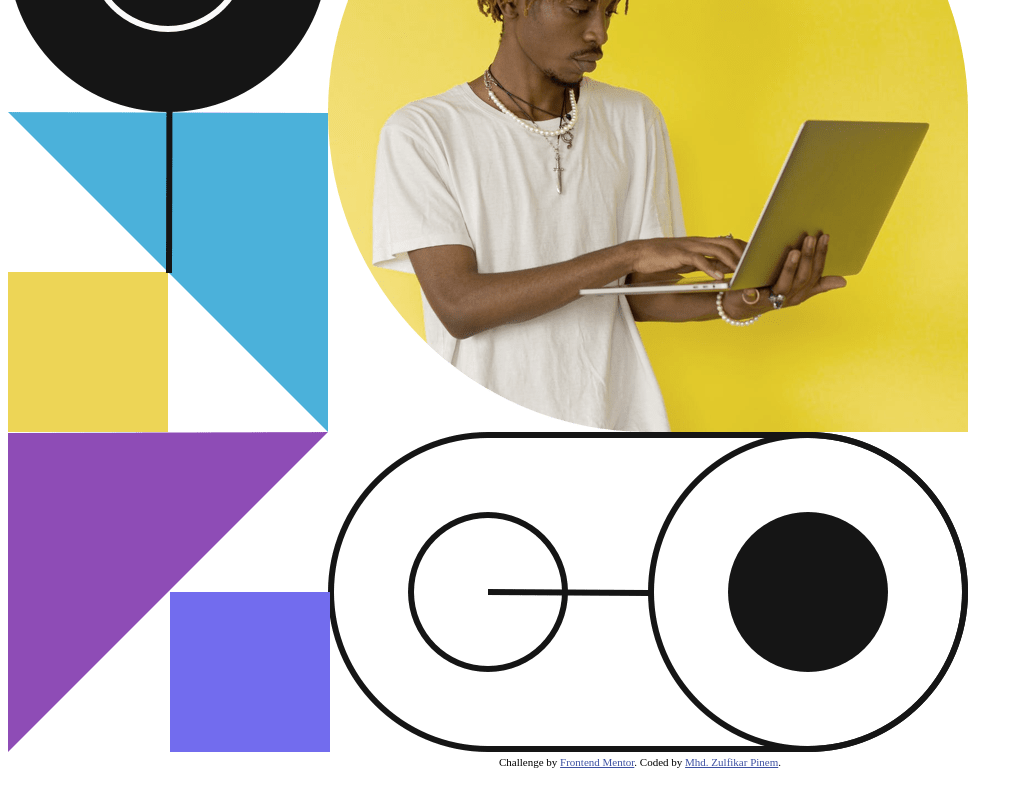
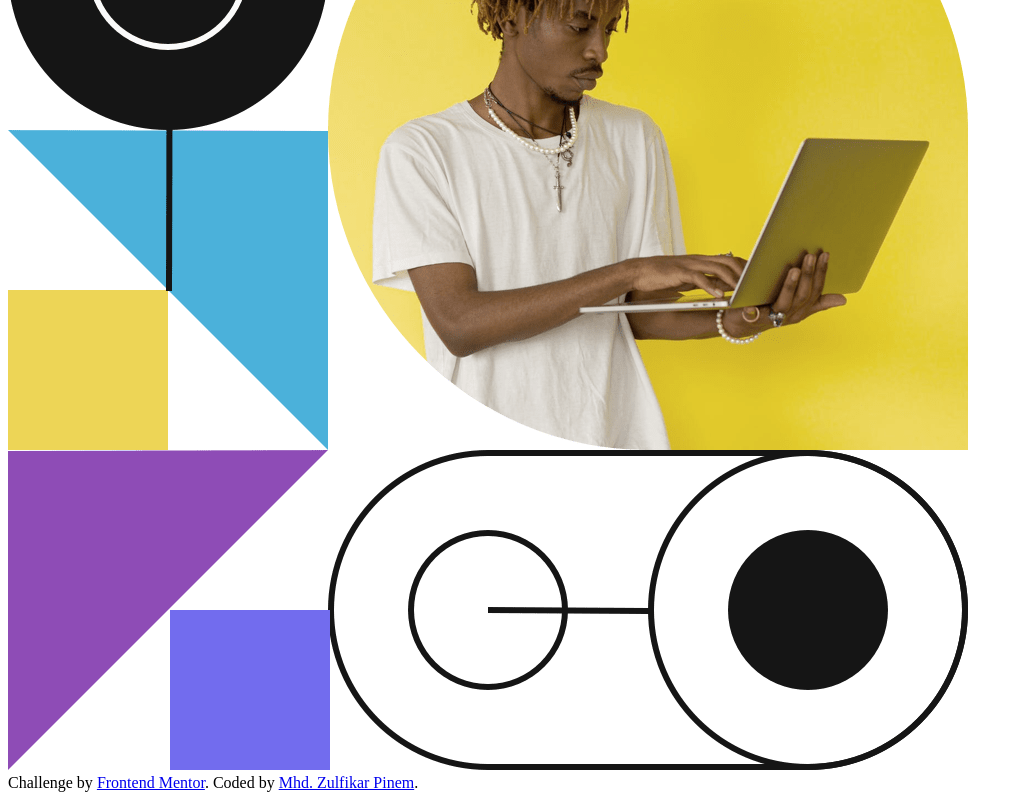
Before and after one commit to zein1234/intro-section, a plain HTML site: page index.html in a window 1280 px wide. Shown: the part 1457-2257 px from the top of the page, without its empty margins (0-1023 px from the left). Before the commit the page ends 2233 px from the top, so only its background shows below. Drawn offline with Linux system fonts and the light colour scheme.

Commit message:
html changes

```diff
--- a/index.html
+++ b/index.html
@@ -8,11 +8,7 @@
 
   <title>Frontend Mentor | Intro section with dropdown navigation</title>
 
-  <!-- Feel free to remove these styles or customise in your own stylesheet 👍 -->
-  <style>
-    .attribution { font-size: 11px; text-align: center; }
-    .attribution a { color: hsl(228, 45%, 44%); }
-  </style>
+8
 </head>
 <body>
   <div class="backdrop hidden"></div>
```
